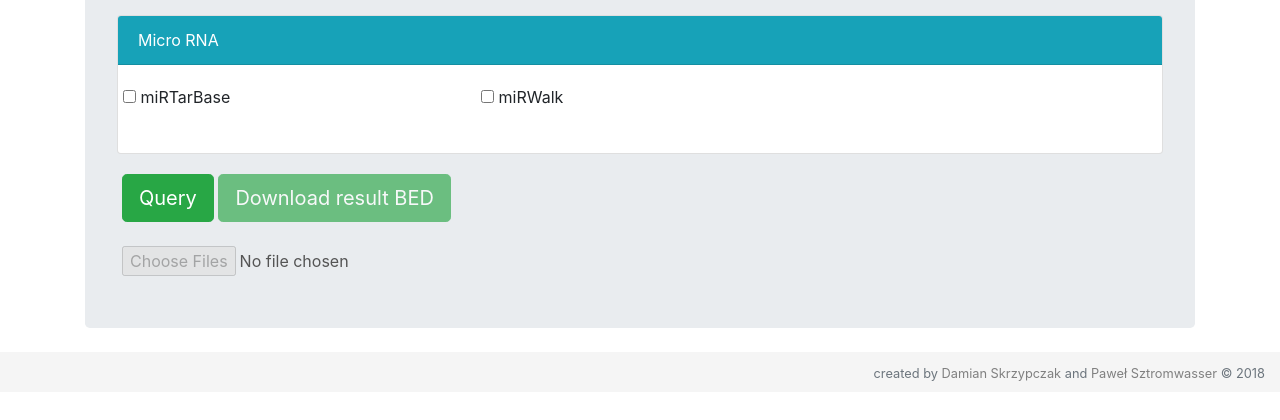
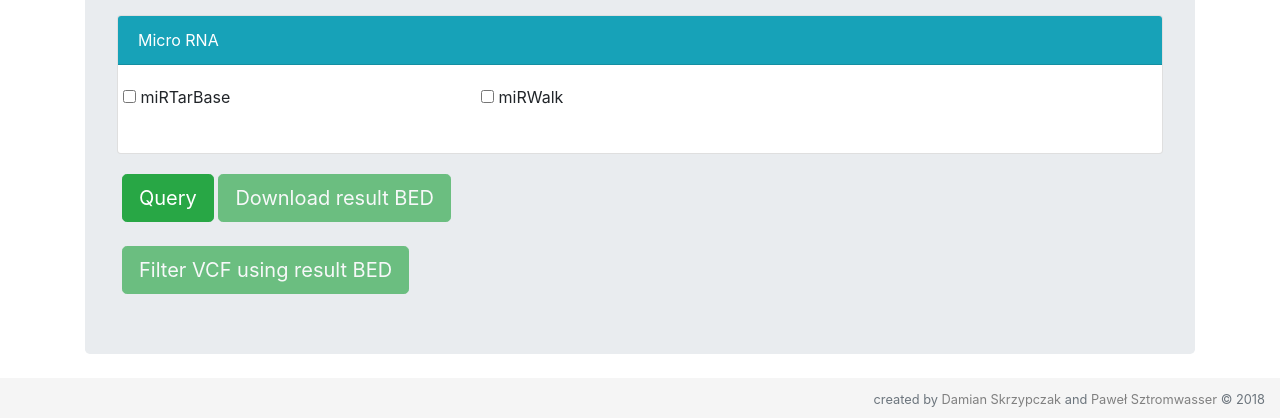
Before and after one commit to DamianSkrzypczak/Remus, a Flask app: page / in a window 1280 px wide. Shown: the part 1441-1861 px from the top of the page. Before the commit the page ends 1822 px from the top, so only its background shows below. Run offline with Flask 2, Linux system fonts and the light colour scheme; some libraries are stand-ins or nearby versions.

Commit message:
styled filter button

```diff
--- a/remus/static/js/selects.js
+++ b/remus/static/js/selects.js
@@ -81,6 +81,7 @@ $(document).ready(function () {
                 $('#results-loading').hide();
                 $('#results-table').show();
                 $('#download-result').attr("disabled", false);
+                $('#filter-vcf-label').removeClass('disabled');
                 $('#filter-vcf').attr("disabled", false);
                 $('#filter-vcf').val('');
             }
--- a/remus/templates/sections.html
+++ b/remus/templates/sections.html
@@ -57,7 +57,7 @@
                 <h5><label for="select-tissues">Select organs/tissues/cell types:<br/>
                 </label></h5>
                 <div>
-                    <select class="form-control" name="tissues" id="select-tissues"></select>
+                    <select class="form-control" name="tissues" id="select-tissues" required></select>
                 </div>
                 <a class="ask-btn small text-success"
                    tabindex="0"
@@ -388,8 +388,17 @@
             <input type="button" id="download-result" class="btn btn-success btn-lg"
                    role="button" aria-disabled="true" value="Download result BED" disabled>
             </div><br><div>
-            <input type="file" id="filter-vcf" accept=".vcf.gz, .tbi, .vcf"
+
+
+             <label id="filter-vcf-label" class="btn btn-success btn-lg disabled" for="filter-vcf">
+                <input type="file" id="filter-vcf" accept=".gz, .tbi, .vcf"  multiple disabled hidden>
+                 Filter VCF using result BED
+              </label>
+
+            <!--
+            <input type="file" id="filter-vcf" accept=".gz, .tbi, .vcf" class="btn btn-success"
                    role="button" aria-disabled="true" value="Filter VCF using result BED" multiple disabled>
+            -->
             </div>
         </div>
         <div class="col-md-8" style="">
```
